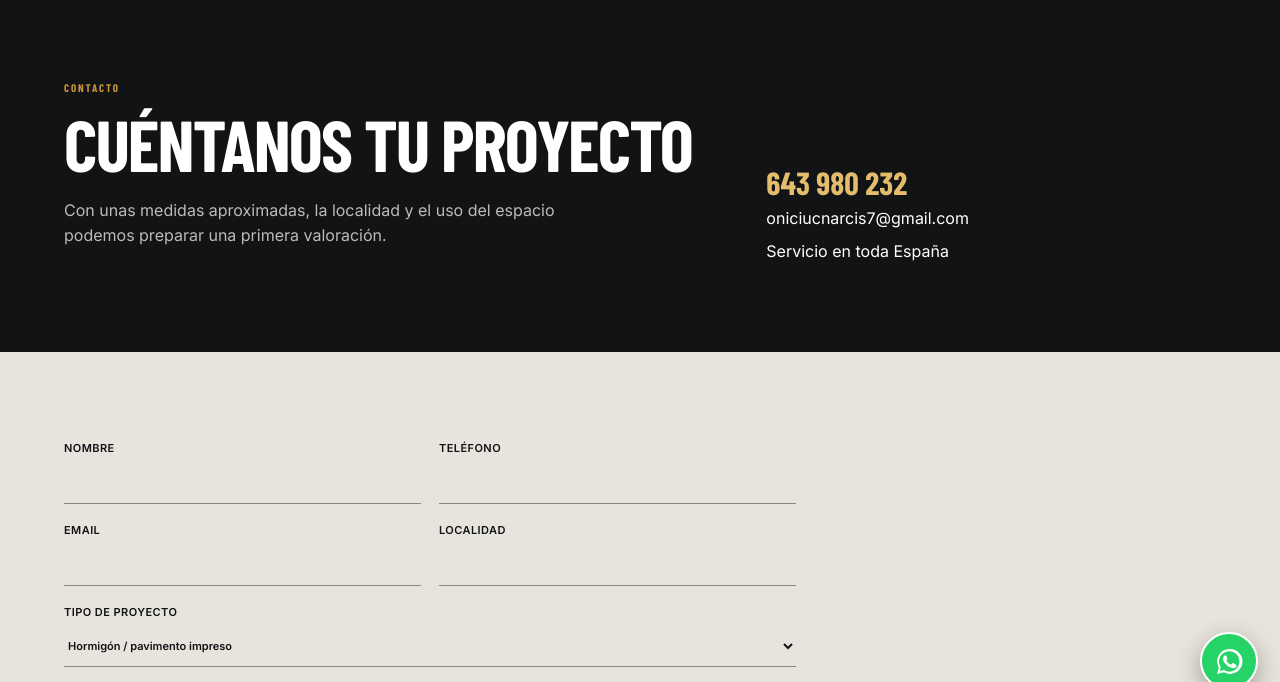
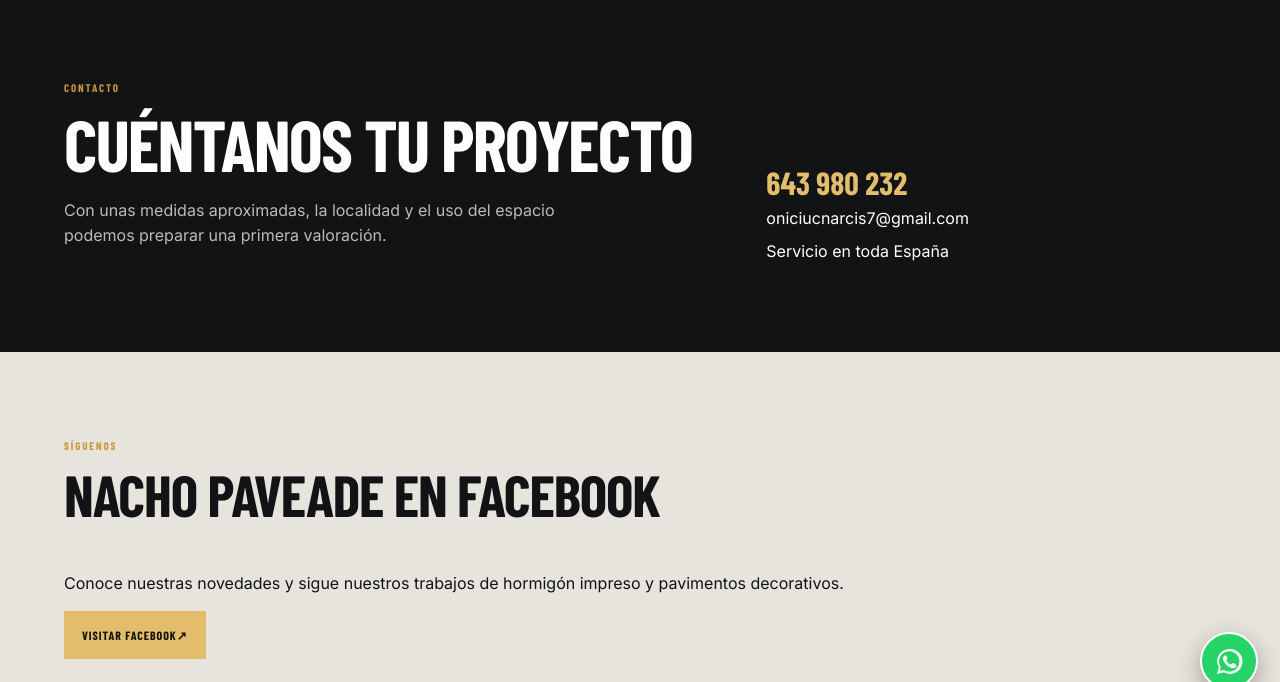
Before and after one commit to andreaonicbeauty-arch/onic-pavimentos, a website: page contacto.html in a window 1280 px wide. Shown: the part 88-770 px from the top of the page. Drawn offline with nearby package versions, Linux system fonts and the light colour scheme; a web font is replaced by a local one.

Commit message:
Add Facebook page link to contact section

```diff
--- a/contacto.html
+++ b/contacto.html
@@ -9,6 +9,12 @@
 
   <main class="subpage contact-page">
     <section class="contact-intro section"><div><p class="section-label">Contacto</p><h1>Cuéntanos tu proyecto</h1><p>Con unas medidas aproximadas, la localidad y el uso del espacio podemos preparar una primera valoración.</p></div><div class="contact-data"><a href="tel:+34643980232">643 980 232</a><a href="mailto:oniciucnarcis7@gmail.com">oniciucnarcis7@gmail.com</a><span>Servicio en toda España</span></div></section>
+    <section class="section" aria-labelledby="facebook-title">
+      <p class="section-label">Síguenos</p>
+      <h2 id="facebook-title">Nacho Paveade en Facebook</h2>
+      <p>Conoce nuestras novedades y sigue nuestros trabajos de hormigón impreso y pavimentos decorativos.</p>
+      <a class="btn primary" href="https://www.facebook.com/profile.php?id=61594256973550" target="_blank" rel="noopener noreferrer" aria-label="Visitar Nacho Paveade en Facebook (se abre en una pestaña nueva)">Visitar Facebook <span aria-hidden="true">↗</span></a>
+    </section>
     <section class="contact-form-section section">
       <form id="contact-form">
         <label>Nombre<input name="nombre" required minlength="2" maxlength="80" autocomplete="name"></label><label>Teléfono<input name="telefono" type="tel" required inputmode="tel" pattern="[0-9+() .-]{9,20}" maxlength="20" autocomplete="tel"></label><label>Email<input type="email" name="email" required maxlength="120" autocomplete="email"></label><label>Localidad<input name="localidad" required minlength="2" maxlength="100" autocomplete="address-level2"></label>
```
